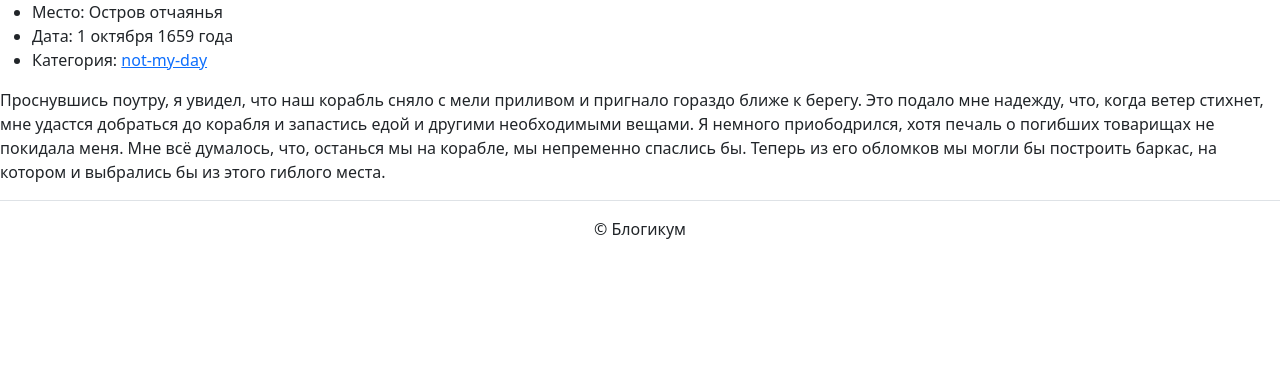
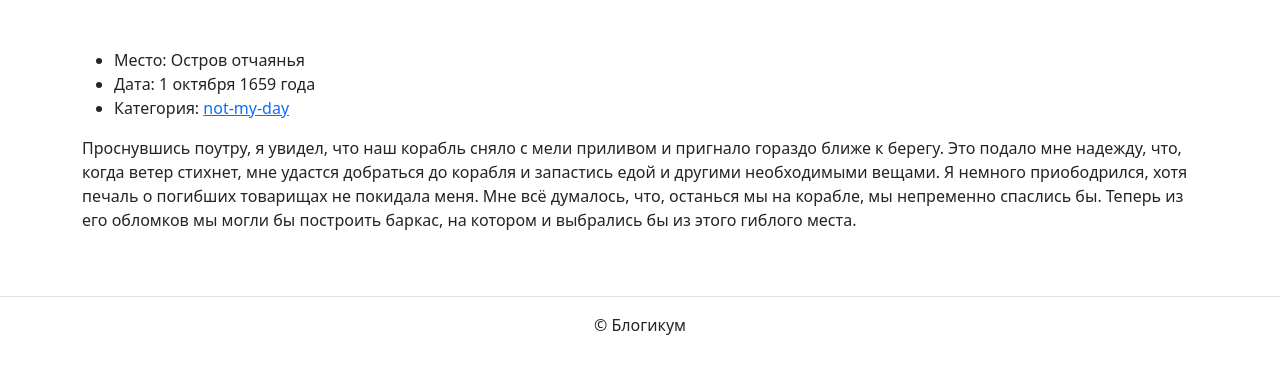
Before and after one commit to Anton-Babaev/django_sprint1, a Django app: page /posts/1/ in a window 1280 px wide. Shown: the part 56-430 px from the top of the page. Run offline with Django 3.2, Linux system fonts and the light colour scheme; some libraries are stand-ins or nearby versions.

Commit message:
Update base.html

```diff
--- a/blogicum/templates/base.html
+++ b/blogicum/templates/base.html
@@ -17,7 +17,9 @@
       {% include "includes/header.html" %}
     </header>
     <main>
-      {% block content %}Контента пока нет :({% endblock %}
+      <div class="container py-5">
+        {% block content %}Контента пока нет :({% endblock %}
+      </div>
     </main>
     <footer>
       {% include "includes/footer.html" %}
```
